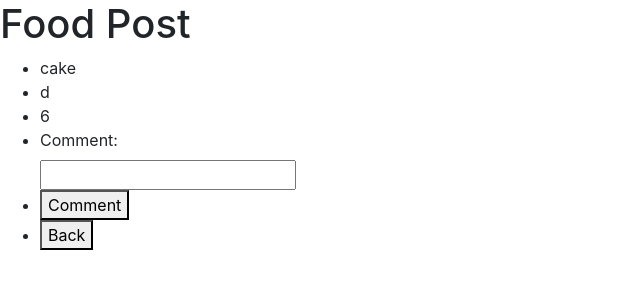
After one commit to SiennaLi24/django_proj, a Django app: template mysite/calculator/templates/polls/detailView.html in a window 1280 px wide. The commit adds this page. Shown: the top 300 px of the page, without its empty margins (0-640 px from the left). Run offline with Django 4.2, Linux system fonts and the light colour scheme; the template is opened without the code that fills it: values that come from a table or form of the project are taken from there, others are empty; data comes from the database, SQL or seed files in the repository; both versions use the stored data as it was after the commit; some libraries are stand-ins or nearby versions.

Commit message:
open post detail view

```diff
--- a/mysite/calculator/models.py
+++ b/mysite/calculator/models.py
@@ -3,10 +3,6 @@ from django.contrib.auth.models import User
 
 # Create your models here.
 
-
-# class Comment(models.Model):
-#     ratePost = models.IntegerField()
-#     comment = models.TextField()
 
 class Type(models.Model):
     foodPost = models.ForeignKey(User, related_name = 'foodPost', on_delete=models.CASCADE)
@@ -18,6 +14,15 @@ class Type(models.Model):
         foodName = "Name: " + self.foodName + ", Type of Food: " + self.foodType + ", Rating: " + str(self.foodRate) + "stars out of 10"
         return foodName
 
+
+class Comment(models.Model):
+    post = models.ForeignKey(Type, on_delete=models.CASCADE)
+    ratePost = models.IntegerField()
+    comment = models.TextField()
+
+    def __str__(self):
+         return self.comment
+
 class UserProfile(models.Model):
     user = models.OneToOneField(User, on_delete=models.CASCADE, primary_key = True)
 #    image = models.ImageField(default = 'default.jpg')
--- /dev/null
+++ b/mysite/calculator/templates/polls/detailView.html
@@ -0,0 +1,39 @@
+<!DOCTYPE html>
+<html>
+  <head>
+    <link rel="stylesheet" href="https://maxcdn.bootstrapcdn.com/bootstrap/4.4.1/css/bootstrap.min.css" />
+   <script src="https://ajax.googleapis.com/ajax/libs/jquery/3.4.1/jquery.min.js"></script>
+   <script src="https://cdnjs.cloudflare.com/ajax/libs/popper.js/1.16.0/umd/popper.min.js"></script>
+   <script src="https://maxcdn.bootstrapcdn.com/bootstrap/4.4.1/js/bootstrap.min.js"></script>
+   <title>Post Details</title>
+  </head>
+
+<body>
+  <h1>Food Post</h1>
+  <form method = 'post' action = "{% url 'logs' user.username %}">
+    {% csrf_token %}
+    <ul>
+      <li>
+        {{type.foodName}}
+      </li>
+      <li>
+        {{type.foodType}}
+      </li>
+      <li>
+        {{type.foodRate}}
+      </li>
+      <li>
+        <label for="comment">Comment:</label><br>
+        <input type="text" id="comment" name="comment">
+      </li>
+      <li>
+        <button type = 'submit'>Comment</button>
+      </li>
+      <li>
+        <button type = 'submit'>Back</button>
+      </li>
+    </ul>
+  </form>
+</body>
+
+</html>
--- a/mysite/calculator/templates/polls/login.html
+++ b/mysite/calculator/templates/polls/login.html
@@ -39,10 +39,7 @@
     <li>
       {{food.foodRate}}
     </li>
-    <li>
-      <!-- <form method = 'post' url = "{% url 'editPost' %}">
-        <button type = "submit"> Edit </button>
-      </form> -->
+
     {% endfor %}
   </ul>
 </html>
--- a/mysite/calculator/urls.py
+++ b/mysite/calculator/urls.py
@@ -8,4 +8,5 @@ urlpatterns = [
     path('create/<str:username>/rate', views.SaveRate.as_view(), name = 'save'),
     path('profile/<str:username>', views.ProfileView.as_view(), name = 'profile'),
     path('profile/<str:username>/edit', views.EditView.as_view(), name = 'edit'),
+    path('post/<int:type_id>/detail', views.DetailView.as_view(), name = 'detail'),
 ]
```
Also changed, not shown: mysite/calculator/forms.py (+6 -1 lines), mysite/calculator/templates/polls/logs.html (+9 -3 lines), mysite/calculator/views.py (+13 -25 lines), mysite/calculator/migrations/0019_comment.py (added), mysite/db.sqlite3.
